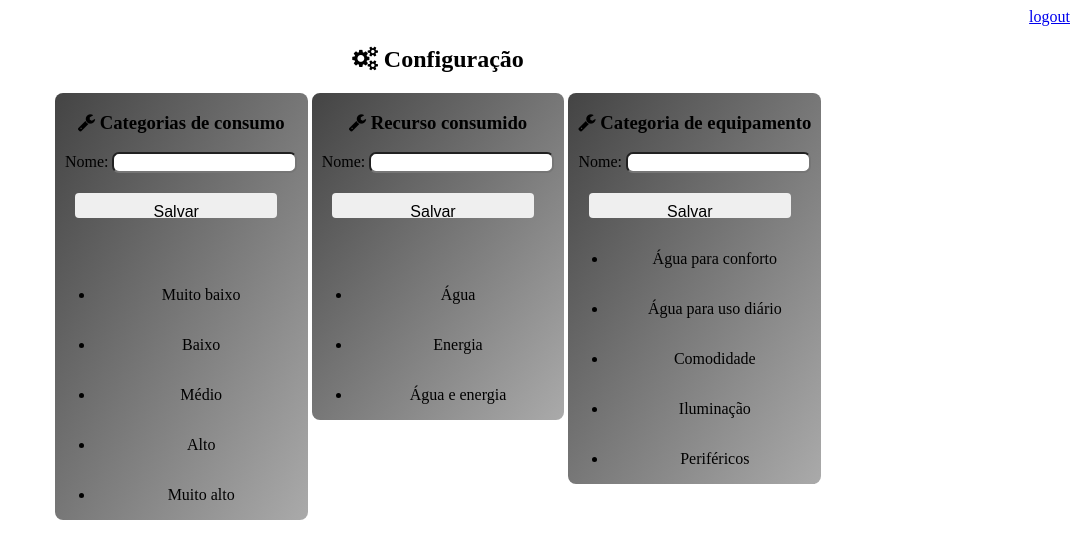
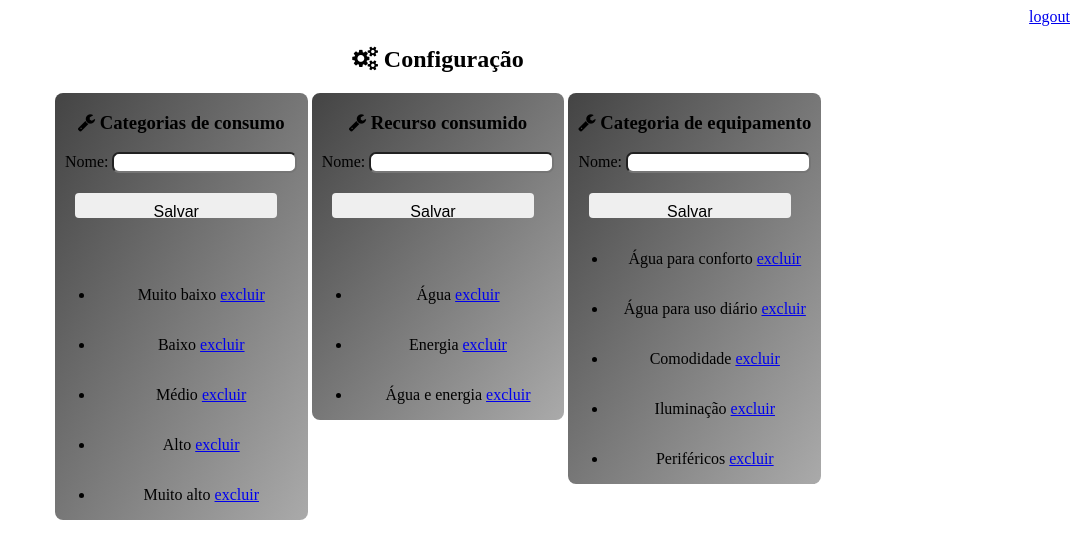
Before and after one commit to reduPKR/projeto_casa_python, a Django app: page /configurar/ in a window 1280 px wide. Shown: the top 559 px of the page, without its empty margins (202-1280 px from the left). Run offline with Django 3.2, Linux system fonts and the light colour scheme; data comes from the database, SQL or seed files in the repository; both versions use the stored data as it was after the commit.

Commit message:
Editar e excluir feito em configuracoes e equipamentos

```diff
--- a/projeto_casa/core/pages/gerador_testes/views.py
+++ b/projeto_casa/core/pages/gerador_testes/views.py
@@ -52,6 +52,27 @@ def SaveCategoriaEquipamento(request):
 
     return redirect('/configurar/')
 
+def DeleteCategorias(request,id):
+    if id:
+        item = Categoria.objects.get(id=id)
+        if item:
+            item.delete()
+    return redirect('/configurar/')
+
+def DeleteRecursos(request,id):
+    if id:
+        item = TipoConsumo.objects.get(id=id)
+        if item:
+            item.delete()
+    return redirect('/configurar/')
+
+def DeleteCategoriaEquipamento(request,id):
+    if id:
+        item = TipoEquipamento.objects.get(id=id)
+        if item:
+            item.delete()
+    return redirect('/configurar/')
+
 def Equipamentos(request):
     equipamentos = Equipamento.objects.all().order_by('nome')
     consumos = TipoConsumo.objects.all()
@@ -86,7 +107,7 @@ def SaveEquipamentos(request):
         if nome:
             id = request.POST.get('id')
             if id:
-                Equipamento.objects.update(
+                Equipamento.objects.filter(id=id).update(
                     nome = nome,
                     consumo_energia = consumo_energia,
                     consumo_agua = consumo_agua,
@@ -106,6 +127,13 @@ def SaveEquipamentos(request):
 
     return redirect('/equipamentos/')
 
+def DeleteEquipamentos(request,id):
+    if id:
+        item = Equipamento.objects.get(id=id)
+        if item:
+            item.delete()
+    return redirect('/equipamentos/')
+
 def Cadastrar(request):
     dados = {'titulo':'Cadastrar nova casa'}
     return render(request, 'gerador_testes/cadastrar.html', dados)
--- a/projeto_casa/projeto_casa/urls.py
+++ b/projeto_casa/projeto_casa/urls.py
@@ -35,7 +35,11 @@ urlpatterns = [
     path('configurar/categorias/submit', gt.SaveCategorias),
     path('configurar/recursos/submit', gt.SaveRecursos),
     path('configurar/categoria/equipamento/submit', gt.SaveCategoriaEquipamento),
+    path('configurar/categorias/excluir/<int:id>/', gt.DeleteCategorias),
+    path('configurar/recursos/excluir/<int:id>/', gt.DeleteRecursos),
+    path('configurar/categoria/equipamento/excluir/<int:id>/', gt.DeleteCategoriaEquipamento),
     path('equipamentos/', gt.Equipamentos),
     path('equipamentos/submit', gt.SaveEquipamentos),
+    path('equipamentos/excluir/<int:id>/', gt.DeleteEquipamentos),
     path('cadastrar/', gt.Cadastrar),
 ]
--- a/projeto_casa/templates/gerador_testes/configurar.html
+++ b/projeto_casa/templates/gerador_testes/configurar.html
@@ -15,6 +15,7 @@
         <ul>
             <li>
                 {{item.nome}}
+                <a href="categorias/excluir/{{item.id}}/">excluir</a>
             </li>
         </ul>
         {% endfor %}
@@ -31,6 +32,7 @@
         <ul>
             <li>
                 {{item.nome}}
+                <a href="recursos/excluir/{{item.id}}/">excluir</a>
             </li>
         </ul>
         {% endfor %}
@@ -46,6 +48,7 @@
         <ul>
             <li>
                 {{item.nome}}
+                <a href="categoria/equipamento/excluir/{{item.id}}/">excluir</a>
             </li>
         </ul>
         {% endfor %}
--- a/projeto_casa/templates/gerador_testes/equipamento.html
+++ b/projeto_casa/templates/gerador_testes/equipamento.html
@@ -27,6 +27,7 @@
                 </select>
                 <textarea name="descricao" rows="10" cols="50" maxlength="500" placeholder="Descrição"></textarea>
             {% else %}
+                <input name="id" value='{{equipamento.id}}' hidden>
                 <label >Nome: </label>
                 <input type="text" name="nome" maxlength="50" size="35" value="{{equipamento.nome}}"/><br><br>
                 <label>Energia por hora</label>
@@ -68,6 +69,7 @@
                 <li>
                     {{ item.nome }}
                     <a href="?id={{item.id}}"> Editar</a>
+                    <a href="excluir/{{item.id}}/">excluir</a>
                 </li>
             </ul>
             {% endfor %}
```
Also changed, not shown: projeto_casa/db.sqlite3.
